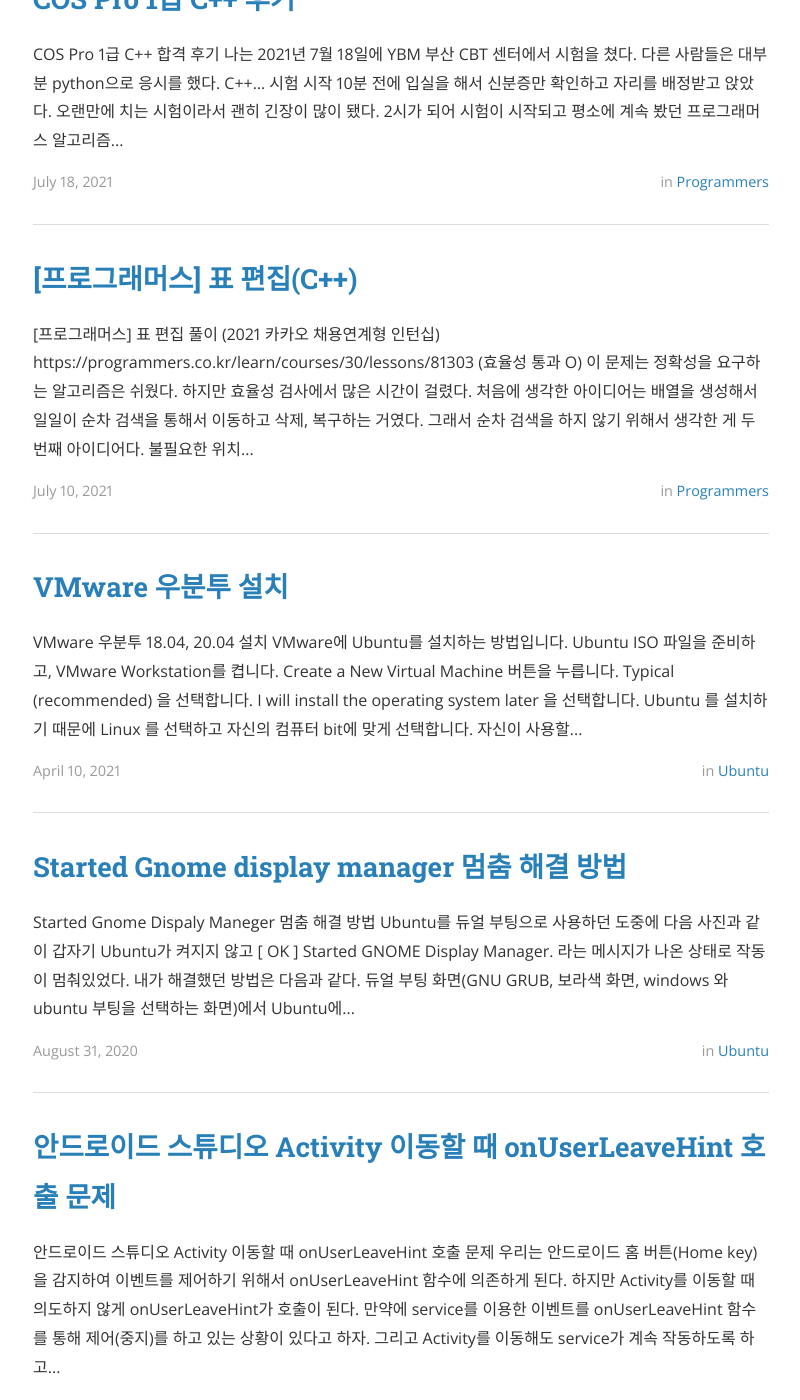
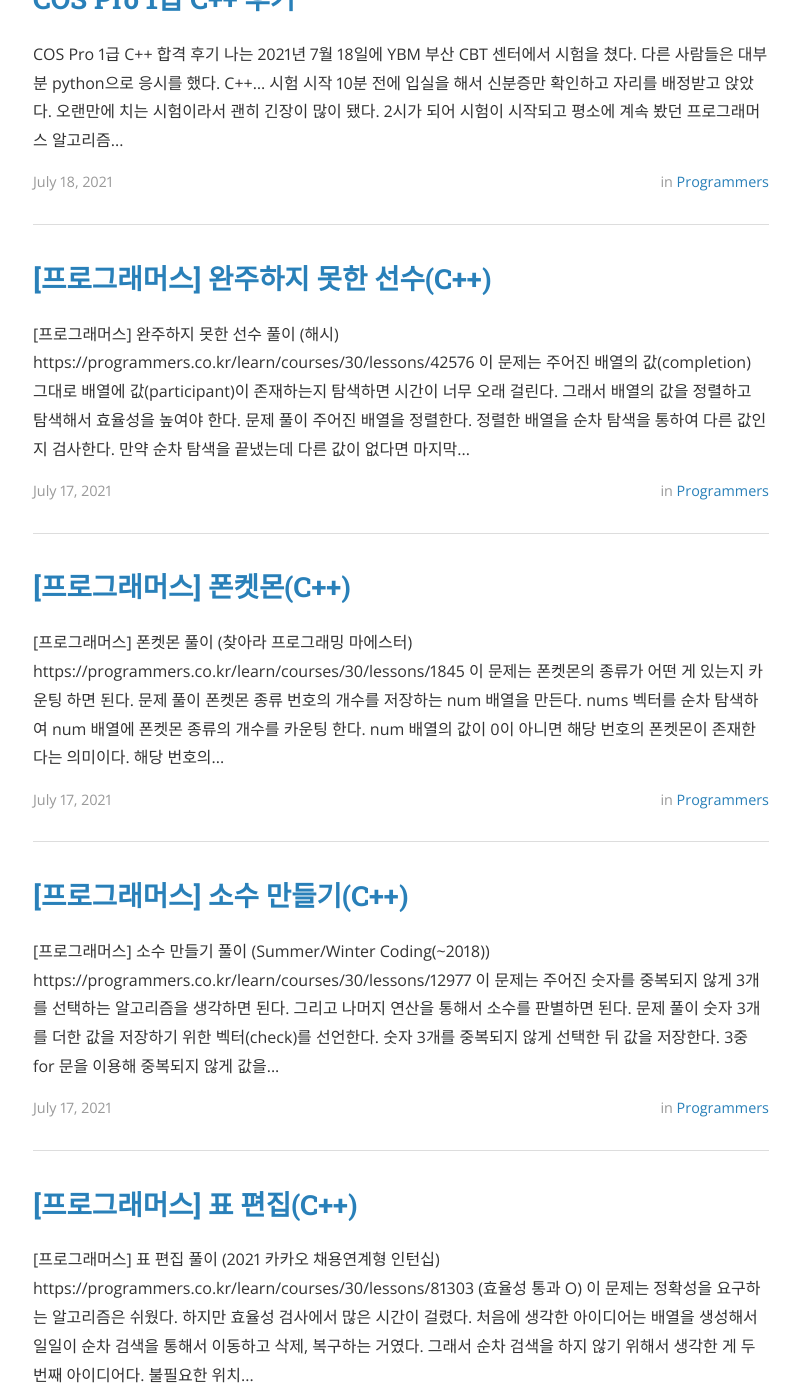
Before and after one commit to atomic0x90/atomic0x90.github.io, a Jekyll site: the page built from index.html, in a window 1280 px wide and 1400 px high, scrolled down 561 px. Shown: the whole window, without its empty margins (239-1039 px from the left). Built offline with Jekyll 4.4.1, drawn with Linux system fonts in a browser that asks for light colours; nearby versions of some CDN libraries; the list of posts is cut into pages by our own code; some of the changed text lies outside the part shown.

Commit message:
Init state

````diff
--- a/_posts/2021-07-10-programmers-81303.markdown
+++ b/_posts/2021-07-10-programmers-81303.markdown
@@ -13,7 +13,11 @@ cover:  "/assets/instacode.png"
 
 ## [프로그래머스] 표 편집 풀이 (2021 카카오 채용연계형 인턴십)
 
+---
+
 <https://programmers.co.kr/learn/courses/30/lessons/81303>
+
+---
 
 (효율성 통과 O)
 
--- /dev/null
+++ b/_posts/2021-07-17-programmers-12977.markdown
@@ -0,0 +1,89 @@
+---
+layout: post
+title:  "[프로그래머스] 소수 만들기(C++)"
+date:   2021-07-17 10:00:00
+author: atomic0x90 (Yujun Han)
+categories: Programmers
+tags:  Programmers
+sitemap :
+  changefreq : daily
+  priority : 1.0
+cover:  "/assets/instacode.png"
+---
+
+## [프로그래머스] 소수 만들기 풀이 (Summer/Winter Coding(~2018))
+
+---
+
+<https://programmers.co.kr/learn/courses/30/lessons/12977>
+
+---
+
+이 문제는 주어진 숫자를 중복되지 않게 3개를 선택하는 알고리즘을 생각하면 된다.
+그리고 나머지 연산을 통해서 소수를 판별하면 된다.
+
+---
+
+## 문제 풀이
+
+1. 숫자 3개를 더한 값을 저장하기 위한 벡터(**check**)를 선언한다.
+1. 숫자 3개를 중복되지 않게 선택한 뒤 값을 저장한다.
+  - 3중 for 문을 이용해  **중복되지 않게** 값을 저장한다.
+1. 저장한 값을 나머지 연산을 통해 소수인지 판별한다.
+
+---
+
+## 정답 코드
+
+```cpp
+#include <vector>
+#include <iostream>
+using namespace std;
+
+int solution(vector<int> nums) {
+    int answer = -1;
+
+    vector <int> check;
+    int nums_len = nums.size();
+    int flag;
+    int result = 0;
+    for(int i = 0;i < nums_len-2;i++){
+        for(int j = i+1;j < nums_len-1;j++){
+            for(int k = j+1;k < nums_len;k++){
+                check.push_back(nums[i]+nums[j]+nums[k]);
+            }
+        }
+    }
+
+    for(int i = 0;i < check.size();i++){
+        flag = 0;
+        for(int j = 2;j < check[i]/2;j++){
+            if(check[i]%j == 0){
+                flag = 1;
+                break;
+            }
+        }
+        if(flag == 0)
+            result++;
+    }
+    answer = result;
+    return answer;
+}
+```
+
+**감사합니다.**
+
+
+---
+
+
+[홈으로 가기][01]       |[더 많은 programmers post 보기][03]    |[post 목록 보기][02]
+:------:                |:------:                               |:------:
+                        |                                       |
+
+
+[01]: https://atomic0x90.github.io/ "home"
+[02]: https://atomic0x90.github.io/posts/ "posts"
+[03]: https://atomic0x90.github.io/posts/#Programmers "programmers posts"
+
+{% if site.disqus-shortname %}{% include disqus_comments.html %}{% endif %}
--- /dev/null
+++ b/_posts/2021-07-17-programmers-1845.markdown
@@ -0,0 +1,82 @@
+---
+layout: post
+title:  "[프로그래머스] 폰켓몬(C++)"
+date:   2021-07-17 10:00:00
+author: atomic0x90 (Yujun Han)
+categories: Programmers
+tags:  Programmers
+sitemap :
+  changefreq : daily
+  priority : 1.0
+cover:  "/assets/instacode.png"
+---
+
+## [프로그래머스] 폰켓몬 풀이 (찾아라 프로그래밍 마에스터)
+
+---
+
+<https://programmers.co.kr/learn/courses/30/lessons/1845>
+
+---
+
+이 문제는 폰켓몬의 종류가 어떤 게 있는지 카운팅 하면 된다.
+
+---
+
+## 문제 풀이
+
+1. 폰켓몬 종류 번호의 개수를 저장하는 **num** 배열을 만든다.
+1. **nums** 벡터를 순차 탐색하여 **num** 배열에 폰켓몬 종류의 개수를 카운팅 한다.
+1. **num** 배열의 값이 **0**이 아니면 해당 번호의 폰켓몬이 존재한다는 의미이다.
+  - 해당 번호의 폰켓몬이 존재하면 폰켓몬 종류(**check**)를 카운팅 한다.
+1. 2/N 마리의 폰켓몬을 선택해야 한다.
+  - 총 폰켓몬 종류(**check**)가 2/N 보다 많으면 2/N를 return 한다.
+  - 총 폰켓몬 종류(**check**)가 2/N 보다 적으면 check를 return 한다.
+
+---
+
+## 정답 코드
+
+```cpp
+#include <vector>
+using namespace std;
+
+int solution(vector<int> nums){
+    int N = nums.size();
+    int num[200001] = {0,};
+    int check = 0;
+
+    for(int i = 0;i < nums.size();i++) num[nums[i]]++;
+
+    for(int i = 1;i < 200001;i++){
+        if(num[i] != 0)
+            check++;
+    }
+
+    int answer = 0;
+
+    if(check >= N/2)
+        answer = N/2;
+    else
+        answer = check;
+
+    return answer;
+}
+```
+
+**감사합니다.**
+
+
+---
+
+
+[홈으로 가기][01]       |[더 많은 programmers post 보기][03]    |[post 목록 보기][02]
+:------:                |:------:                               |:------:
+                        |                                       |
+
+
+[01]: https://atomic0x90.github.io/ "home"
+[02]: https://atomic0x90.github.io/posts/ "posts"
+[03]: https://atomic0x90.github.io/posts/#Programmers "programmers posts"
+
+{% if site.disqus-shortname %}{% include disqus_comments.html %}{% endif %}
--- /dev/null
+++ b/_posts/2021-07-17-programmers-42576.markdown
@@ -0,0 +1,77 @@
+---
+layout: post
+title:  "[프로그래머스] 완주하지 못한 선수(C++)"
+date:   2021-07-17 10:00:00
+author: atomic0x90 (Yujun Han)
+categories: Programmers
+tags:  Programmers
+sitemap :
+  changefreq : daily
+  priority : 1.0
+cover:  "/assets/instacode.png"
+---
+
+## [프로그래머스] 완주하지 못한 선수 풀이 (해시)
+
+---
+
+<https://programmers.co.kr/learn/courses/30/lessons/42576>
+
+---
+
+이 문제는 주어진 배열의 값(completion) 그대로 배열에 값(participant)이 존재하는지 탐색하면 시간이 너무 오래 걸린다.
+그래서 배열의 값을 정렬하고 탐색해서 효율성을 높여야 한다.
+
+---
+
+## 문제 풀이
+
+1. 주어진 배열을 정렬한다.
+1. 정렬한 배열을 순차 탐색을 통하여 다른 값인지 검사한다.
+  - 만약 순차 탐색을 끝냈는데 다른 값이 없다면 마지막 값이 다른 것이다.
+
+---
+
+## 정답 코드
+
+```cpp
+#include <string>
+#include <vector>
+#include <algorithm>
+using namespace std;
+
+string solution(vector<string> participant, vector<string> completion) {
+    string answer = "";
+    sort(participant.begin(),participant.end());
+    sort(completion.begin(),completion.end());
+    int flag = 0;
+    for(int i = 0;i < completion.size();i++){
+        if(participant[i] != completion[i]){
+            answer = participant[i];
+            flag = 1;
+            break;
+        }
+    }
+    if(flag == 0)
+        answer = participant.back();
+
+    return answer;
+}
+```
+
+**감사합니다.**
+
+
+---
+
+
+[홈으로 가기][01]       	|[더 많은 programmers post 보기][03]    	|[post 목록 보기][02]
+:------:                |:------:                               |:------:
+                        |                                       |
+
+
+[01]: https://atomic0x90.github.io/ "home"
+[02]: https://atomic0x90.github.io/posts/ "posts"
+[03]: https://atomic0x90.github.io/posts/#Programmers "programmers posts"
+
+{% if site.disqus-shortname %}{% include disqus_comments.html %}{% endif %}
````
